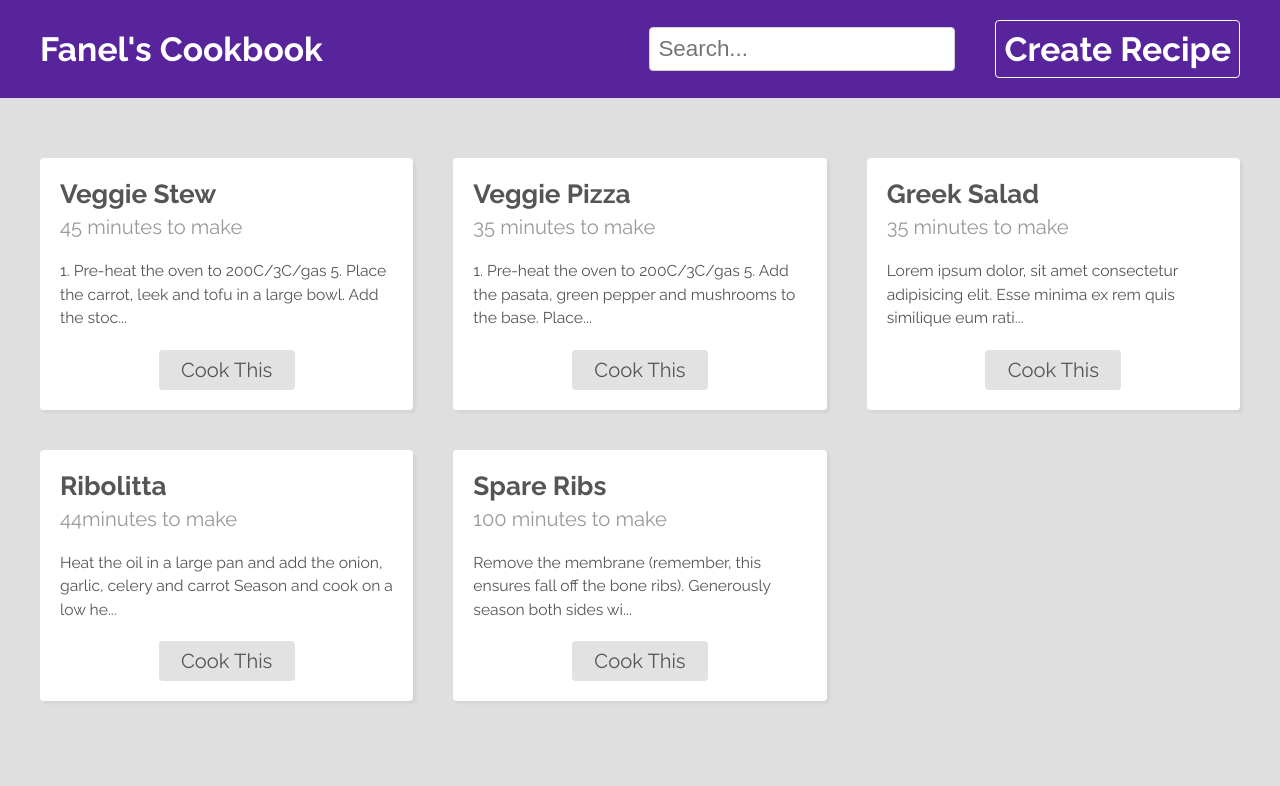
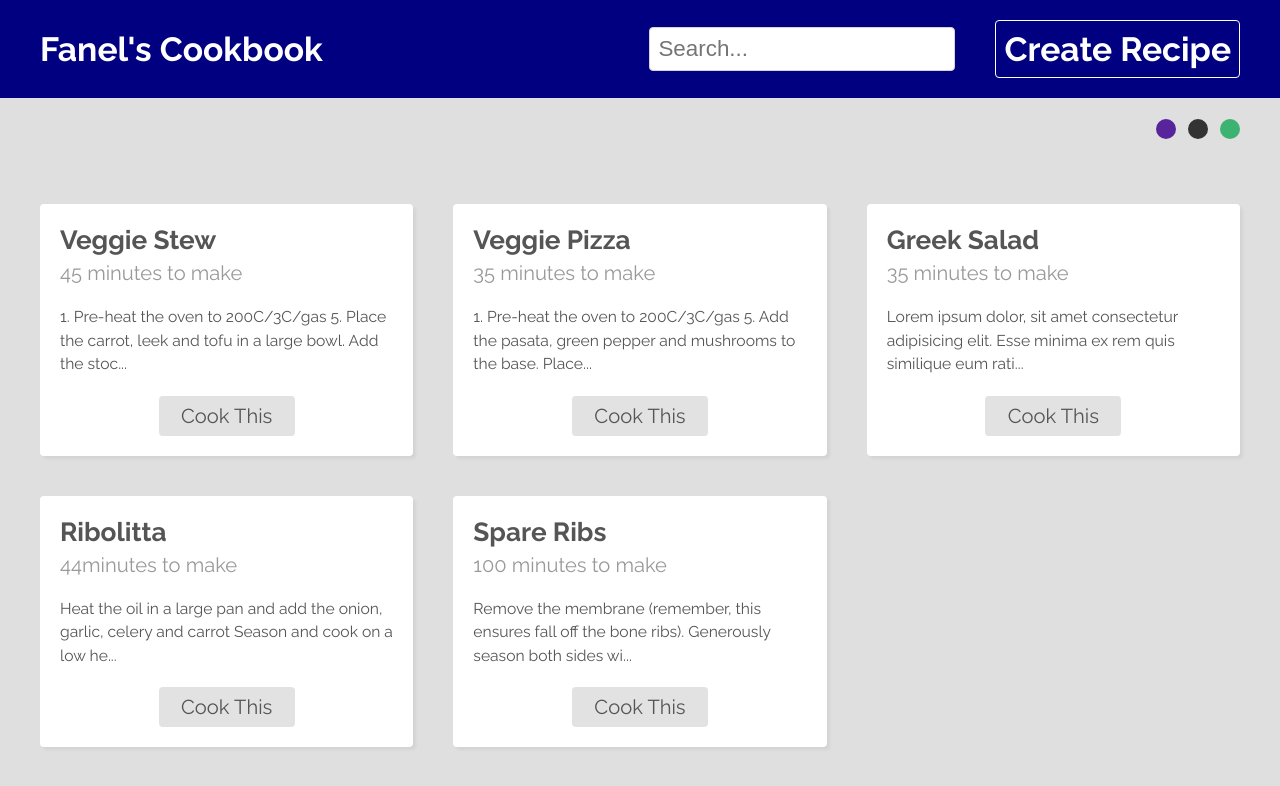
Before and after one commit to Fanel99/cookbook-react, a React (Create React App) app: page / in a window 1280 px wide. Shown: the top 786 px of the page. Built offline with nearby package versions, Linux system fonts and the light colour scheme; data requests are answered from the project's data file.

Commit message:
add themeColor ussing context api

```diff
--- a/src/App.js
+++ b/src/App.js
@@ -1,6 +1,7 @@
 import './App.css';
 import { BrowserRouter, Route, Switch } from 'react-router-dom';
 import Navbar from './components/Navbar';
+import ThemeSelector from './components/ThemeSelector';
 import Create from './pages/create/Create';
 import Home from './pages/home/Home';
 import Recipe from './pages/recipe/Recipe';
@@ -11,6 +12,7 @@ function App() {
     <div className="App">
       <BrowserRouter>
         <Navbar />
+        <ThemeSelector />
         <Switch>
           <Route exact path="/">
             <Home />
--- a/src/components/Navbar.js
+++ b/src/components/Navbar.js
@@ -1,10 +1,13 @@
 import './Navbar.css';
 import { Link } from 'react-router-dom';
+import { useTheme } from '../hooks/useTheme';
 import Searchbar from './Searchbar';
 
 export default function Navbar() {
+  const { color } = useTheme();
+
   return (
-    <div className="navbar">
+    <div className="navbar" style={{ background: color }}>
       <nav>
         <Link to="/" className="brand">
           <h1>Fanel's Cookbook</h1>
--- /dev/null
+++ b/src/components/ThemeSelector.css
@@ -0,0 +1,16 @@
+.theme-selector {
+  display: flex;
+  justify-content: flex-end;
+  align-items: center;
+  max-width: 1200px;
+  margin: 20px auto;
+}
+
+.theme-buttons div {
+  display: inline-block;
+  width: 20px;
+  height: 20px;
+  cursor: pointer;
+  margin-left: 12px;
+  border-radius: 50%;
+}
--- /dev/null
+++ b/src/components/ThemeSelector.js
@@ -0,0 +1,20 @@
+import './ThemeSelector.css';
+import { useTheme } from '../hooks/useTheme';
+
+export default function ThemeSelector() {
+  const themeColors = ['#58249c', '#333333', '#3CB371'];
+  const { changeColor } = useTheme();
+  return (
+    <div className="theme-selector">
+      <div className="theme-buttons">
+        {themeColors.map((color) => (
+          <div
+            key={color}
+            onClick={() => changeColor(color)}
+            style={{ background: color }}
+          />
+        ))}
+      </div>
+    </div>
+  );
+}
--- /dev/null
+++ b/src/components/context/ThemeContext.js
@@ -0,0 +1,25 @@
+import { createContext, useReducer } from 'react';
+
+const themeReducer = (state, action) => {
+  switch (action.type) {
+    case 'CHANGE_COLOR':
+      return { ...state, color: action.payload };
+    default:
+      return state;
+  }
+};
+
+export const ThemeContext = createContext();
+
+export function ThemeProvider({ children }) {
+  const [state, dispatch] = useReducer(themeReducer, { color: '	#000080' });
+
+  const changeColor = (color) => {
+    dispatch({ type: 'CHANGE_COLOR', payload: color });
+  };
+  return (
+    <ThemeContext.Provider value={{ ...state, changeColor }}>
+      {children}
+    </ThemeContext.Provider>
+  );
+}
--- /dev/null
+++ b/src/hooks/useTheme.js
@@ -0,0 +1,11 @@
+import { useContext } from 'react';
+import { ThemeContext } from '../components/context/ThemeContext';
+
+export const useTheme = () => {
+  const context = useContext(ThemeContext);
+
+  if (context === undefined) {
+    throw new Error('useTheme() must be used inside a ThemeProvider');
+  }
+  return context;
+};
--- a/src/index.js
+++ b/src/index.js
@@ -1,14 +1,17 @@
+import './index.css';
 import React from 'react';
 import ReactDOM from 'react-dom';
-import './index.css';
 import App from './App';
+import { ThemeProvider } from './components/context/ThemeContext';
 import reportWebVitals from './reportWebVitals';
 
 ReactDOM.render(
   <React.StrictMode>
-    <App />
+    <ThemeProvider>
+      <App />
+    </ThemeProvider>
   </React.StrictMode>,
-  document.getElementById('root')
+  document.getElementById('root'),
 );
 
 // If you want to start measuring performance in your app, pass a function
```
Also changed, not shown: 1 other file (tests, documents, lock files or other folders).
